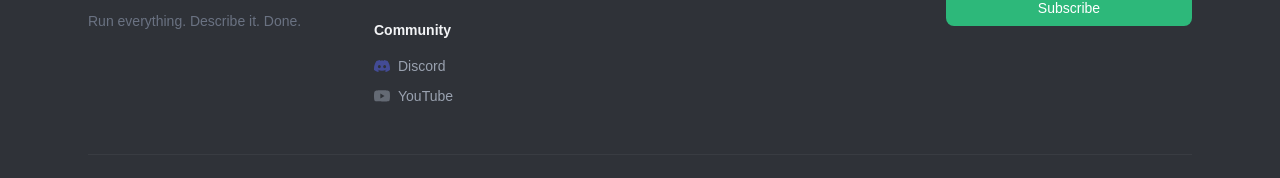
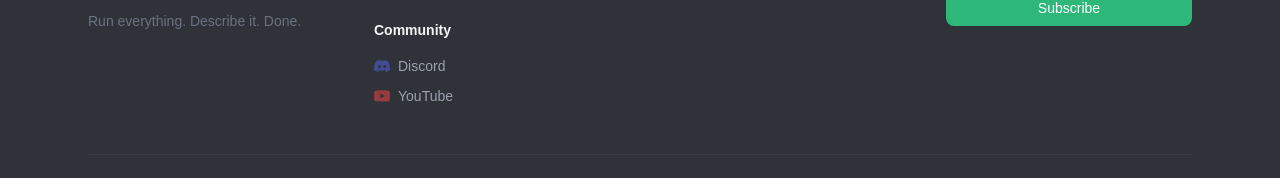
Before and after one commit to omnirun-app/omnirun-website, a Next.js app: page / in a window 1280 px wide. Shown: the part 3313-3491 px from the top of the page. Built offline with nearby package versions, Linux system fonts and the light colour scheme; a web font is replaced by a local one.

Commit message:
youtube icon color

```diff
--- a/src/components/Footer.tsx
+++ b/src/components/Footer.tsx
@@ -105,7 +105,7 @@ export default function Footer() {
                   rel="noopener noreferrer"
                   className="flex items-center gap-2 hover:text-white transition-colors"
                 >
-                  <svg width="16" height="16" viewBox="0 0 24 24" fill="currentColor" className="opacity-50">
+                  <svg width="16" height="16" viewBox="0 0 24 24" fill="#FF4444" className="opacity-50">
                     <path d="M23.498 6.186a3.016 3.016 0 0 0-2.122-2.136C19.505 3.545 12 3.545 12 3.545s-7.505 0-9.377.505A3.017 3.017 0 0 0 .502 6.186C0 8.07 0 12 0 12s0 3.93.502 5.814a3.016 3.016 0 0 0 2.122 2.136c1.871.505 9.376.505 9.376.505s7.505 0 9.377-.505a3.015 3.015 0 0 0 2.122-2.136C24 15.93 24 12 24 12s0-3.93-.502-5.814zM9.545 15.568V8.432L15.818 12l-6.273 3.568z"/>
                   </svg>
                   YouTube
```
